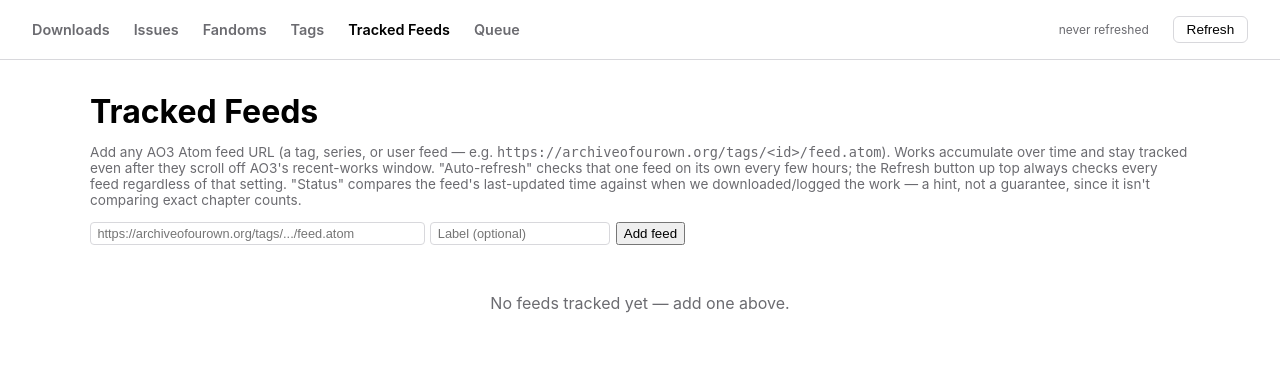
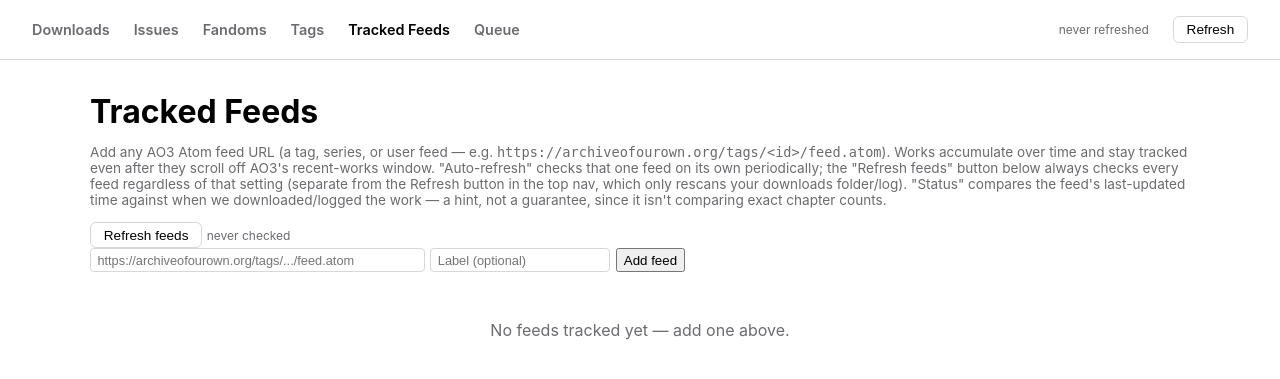
Before and after one commit to chelz866/musical-octo-engine, a FastAPI app: page /tracked in a window 1280 px wide. Shown: the top 379 px of the page. Run offline with FastAPI, Linux system fonts and the light colour scheme; data that the repository does not hold is empty; parts of the project's set-up code (start-up, migrations or seed data) failed here and were passed over.

Commit message:
Split feed refresh out of the main Refresh button
The top-nav Refresh button rescanned the whole downloads folder/log and
hit every tracked feed on every click, which is too much when you just
want to check feeds. It now only rescans the downloads folder/log; a new
POST /refresh/feeds route (and "Refresh feeds" button on the Tracked
Feeds and Queue pages, with its own "last checked" timestamp) refreshes
tracked feeds independently.

Co-Authored-By: Claude Sonnet 5 <noreply@anthropic.com>
Claude-Session: https://claude.ai/code/session_017ENjr5RSLUuEmP8peVHkfn

```diff
--- a/app/main.py
+++ b/app/main.py
@@ -18,6 +18,7 @@ FEEDS_DB_PATH = os.environ.get("FEEDS_DB_PATH", "/data/feeds.sqlite")
 AUTO_REFRESH_INTERVAL_SECONDS = int(os.environ.get("AUTO_REFRESH_INTERVAL_SECONDS", 60 * 60))
 
 LAST_REFRESHED_KEY = "last_refreshed_at"
+FEEDS_LAST_REFRESHED_KEY = "feeds_last_refreshed_at"
 
 BASE_DIR = os.path.dirname(__file__)
 
@@ -68,6 +69,7 @@ def _base_context(request: Request) -> dict:
     return {
         "request": request,
         "last_refreshed": db.get_meta(DB_PATH, LAST_REFRESHED_KEY),
+        "feeds_last_refreshed": db.get_meta(DB_PATH, FEEDS_LAST_REFRESHED_KEY),
         "refresh_error": request.query_params.get("refresh_error"),
     }
 
@@ -269,11 +271,22 @@ def toggle_auto_refresh(url: str = Form(...), enabled: bool = Form(...)):
 
 @app.post("/refresh")
 def refresh(next: str = Form("/")):
+    """Rescans the downloads folder/log only -- kept separate from feed
+    refreshing (see /refresh/feeds) since walking a large downloads folder
+    and hitting every tracked feed on every click was too much to always
+    bundle together.
+    """
     scanner.refresh_cache(DOWNLOAD_DIR, LOG_PATH, DB_PATH)
+    db.set_meta(DB_PATH, LAST_REFRESHED_KEY, datetime.now().isoformat())
+    return RedirectResponse(url=next or "/", status_code=303)
+
+
+@app.post("/refresh/feeds")
+def refresh_feeds(next: str = Form("/tracked")):
     errors = rss.refresh_all_tracked_feeds(FEEDS_DB_PATH)
-    db.set_meta(DB_PATH, LAST_REFRESHED_KEY, datetime.now().isoformat())
+    db.set_meta(DB_PATH, FEEDS_LAST_REFRESHED_KEY, datetime.now().isoformat())
 
-    redirect_url = next or "/"
+    redirect_url = next or "/tracked"
     if errors:
         sep = "&" if "?" in redirect_url else "?"
         redirect_url += f"{sep}refresh_error={quote('; '.join(errors))}"
--- a/app/templates/tracked.html
+++ b/app/templates/tracked.html
@@ -8,11 +8,21 @@
       <code>https://archiveofourown.org/tags/&lt;id&gt;/feed.atom</code>).
       Works accumulate over time and stay tracked even after they scroll off
       AO3's recent-works window. "Auto-refresh" checks that one feed on its
-      own every few hours; the Refresh button up top always checks every
-      feed regardless of that setting. "Status" compares the feed's
-      last-updated time against when we downloaded/logged the work &mdash;
-      a hint, not a guarantee, since it isn't comparing exact chapter counts.
+      own periodically; the "Refresh feeds" button below always checks every
+      feed regardless of that setting (separate from the Refresh button in
+      the top nav, which only rescans your downloads folder/log). "Status"
+      compares the feed's last-updated time against when we downloaded/logged
+      the work &mdash; a hint, not a guarantee, since it isn't comparing exact
+      chapter counts.
     </p>
+    <form method="post" action="/refresh/feeds" class="refresh-form">
+      <input type="hidden" name="next" value="/tracked">
+      <button type="submit">Refresh feeds</button>
+      <span class="hint">
+        {% if feeds_last_refreshed %}last checked {{ feeds_last_refreshed[:16].replace("T", " ") }}
+        {% else %}never checked{% endif %}
+      </span>
+    </form>
   </header>
 
   <form method="post" action="/tracked/add" class="edit-form">
```
Also changed, not shown: app/templates/queue.html (+8 -0 lines), README.md.
